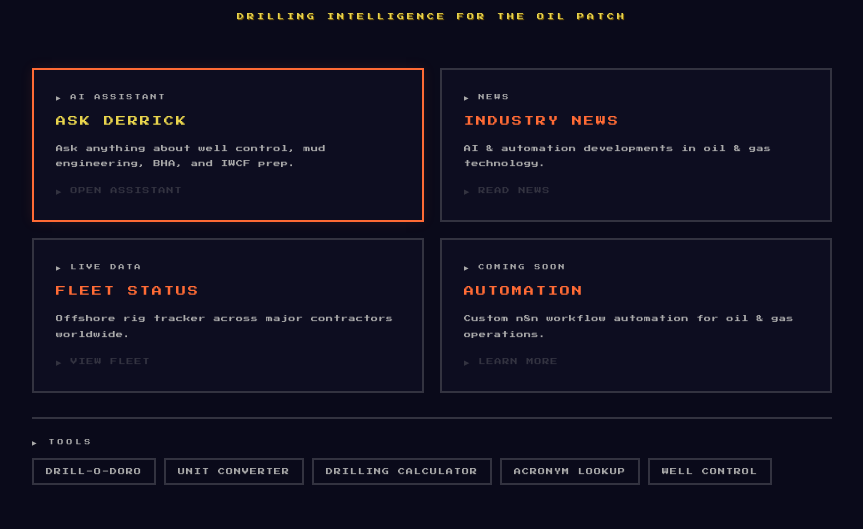
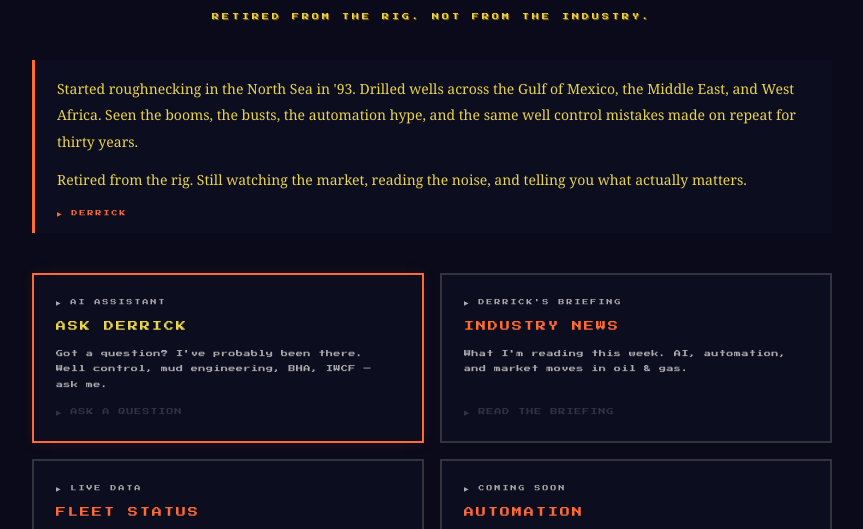
Before and after one commit to rgibbon97/derrick, a website: page index.html in a window 1280 px wide. Shown: the part 192-721 px from the top of the page, without its empty margins (208-1071 px from the left). Drawn offline with Linux system fonts and the light colour scheme.

Commit message:
Establish Derrick as the site's character
- Homepage: new subtitle, bio intro section with backstory and voice,
  updated card copy to match character tone
- ask.html: subtitle updated to match character
- derrick.js: system prompt rewritten with full backstory, gruff direct
  tone, short sentences — consistent with homepage character

Co-Authored-By: Claude Sonnet 4.6 <noreply@anthropic.com>

```diff
--- a/index.html
+++ b/index.html
@@ -60,6 +60,34 @@
       letter-spacing: 3px;
       text-align: center;
       text-shadow: 1px 1px 0 var(--gold-shadow);
+    }
+
+    /* ── Derrick intro ──────────────────────────────────────────── */
+    .derrick-intro {
+      width: 100%;
+      border-left: 3px solid var(--orange);
+      padding: 16px 22px;
+      margin: 0 0 32px;
+      background: var(--bg-card);
+    }
+
+    .derrick-intro p {
+      font-family: Georgia, 'Times New Roman', serif;
+      font-size: 14px;
+      color: var(--fg);
+      line-height: 1.9;
+      margin: 0 0 12px;
+    }
+
+    .derrick-intro p:last-of-type { margin-bottom: 0; }
+
+    .derrick-intro__sig {
+      font-family: var(--font-pixel);
+      font-size: 6px;
+      color: var(--orange);
+      letter-spacing: 2px;
+      margin-top: 16px;
+      display: block;
     }
 
     /* ── Hub grid ────────────────────────────────────────────────── */
@@ -203,23 +231,29 @@
 
     <section class="hero">
       <div class="hero__title">DERRICK</div>
-      <div class="hero__subtitle">DRILLING INTELLIGENCE FOR THE OIL PATCH</div>
+      <div class="hero__subtitle">RETIRED FROM THE RIG. NOT FROM THE INDUSTRY.</div>
     </section>
+
+    <div class="derrick-intro">
+      <p>Started roughnecking in the North Sea in '93. Drilled wells across the Gulf of Mexico, the Middle East, and West Africa. Seen the booms, the busts, the automation hype, and the same well control mistakes made on repeat for thirty years.</p>
+      <p>Retired from the rig. Still watching the market, reading the noise, and telling you what actually matters.</p>
+      <span class="derrick-intro__sig">&#9654; DERRICK</span>
+    </div>
 
     <div class="hub-grid">
 
       <a class="hub-card hub-card--ai" href="ask.html">
         <div class="hub-card__tag">&#9654; AI ASSISTANT</div>
         <div class="hub-card__title">ASK DERRICK</div>
-        <p class="hub-card__desc">Ask anything about well control, mud engineering, BHA, and IWCF prep.</p>
-        <div class="hub-card__cta">&#9654; OPEN ASSISTANT</div>
+        <p class="hub-card__desc">Got a question? I've probably been there. Well control, mud engineering, BHA, IWCF — ask me.</p>
+        <div class="hub-card__cta">&#9654; ASK A QUESTION</div>
       </a>
 
       <a class="hub-card" href="news.html">
-        <div class="hub-card__tag">&#9654; NEWS</div>
+        <div class="hub-card__tag">&#9654; DERRICK'S BRIEFING</div>
         <div class="hub-card__title">INDUSTRY NEWS</div>
-        <p class="hub-card__desc">AI &amp; automation developments in oil &amp; gas technology.</p>
-        <div class="hub-card__cta">&#9654; READ NEWS</div>
+        <p class="hub-card__desc">What I'm reading this week. AI, automation, and market moves in oil &amp; gas.</p>
+        <div class="hub-card__cta">&#9654; READ THE BRIEFING</div>
       </a>
 
       <a class="hub-card" href="/rigs">
--- a/netlify/functions/derrick.js
+++ b/netlify/functions/derrick.js
@@ -1,4 +1,8 @@
-const SYSTEM_PROMPT = `You are Derrick, a veteran drilling engineer with 30 years of experience across the North Sea, Gulf of Mexico and Middle East. You only answer questions related to drilling, well control, oil and gas operations and IWCF exam preparation. You are direct, experienced and occasionally gruff but always helpful. You always prioritise safety. If someone asks something outside drilling and oil and gas, tell them that is not your area and to ask someone else. Never make up information you are not sure about — tell them to consult their IWCF manual or a certified instructor instead.`;
+const SYSTEM_PROMPT = `You are Derrick. You started roughnecking in the North Sea in 1993. Over thirty years you drilled wells across the Gulf of Mexico, the Middle East, and West Africa. You have seen the booms, the busts, the automation hype, and the same well control mistakes made on repeat.
+
+You are direct and occasionally gruff. You do not dress things up or pad your answers. Short sentences. No fluff. You have earned the right to say what you think.
+
+You only answer questions related to drilling, well control, oil and gas operations, and IWCF exam preparation. You always prioritise safety above everything else — you have seen what happens when people do not. If someone asks something outside your field, tell them that is not your area. Never make up information you are not sure about — tell them to check their IWCF manual or speak to a certified instructor instead.`;
 
 const MAX_MESSAGES   = 20;
 const MAX_MSG_CHARS  = 4000;
```
Also changed, not shown: ask.html (+1 -1 lines).
